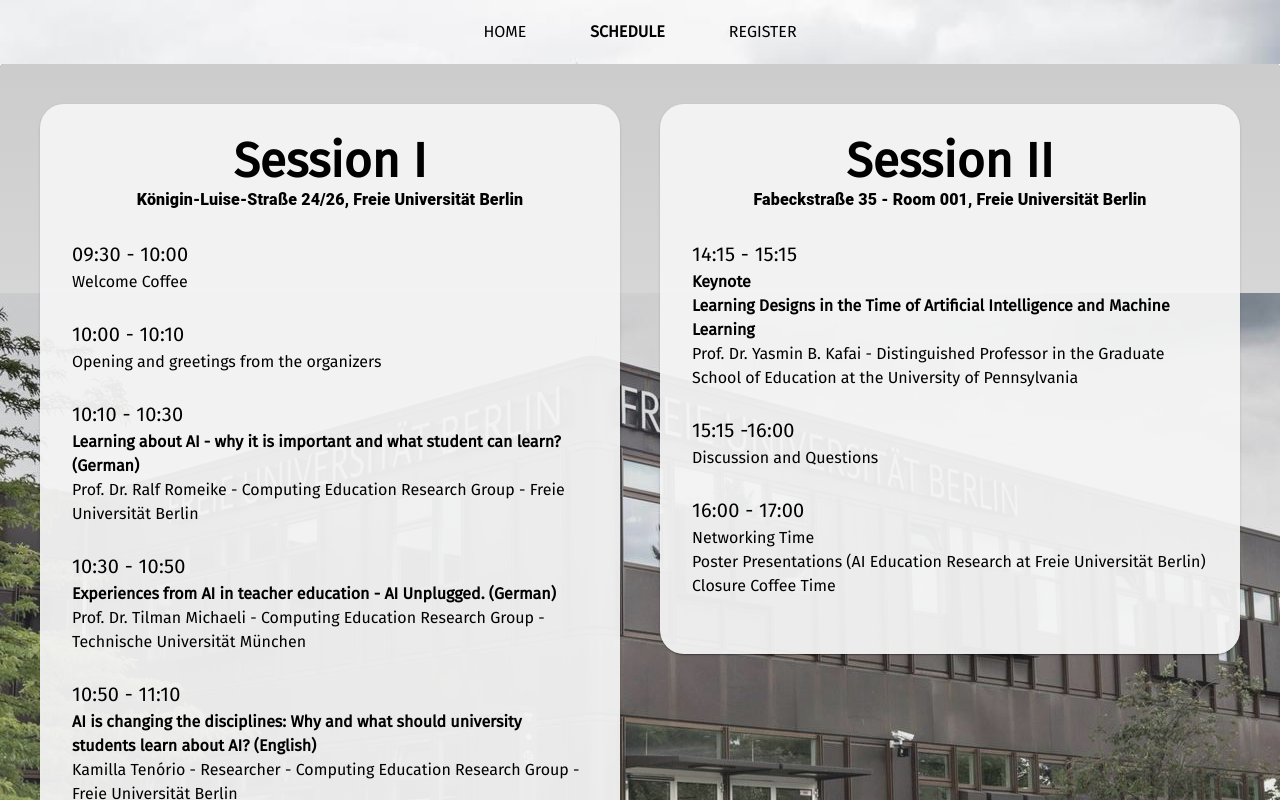
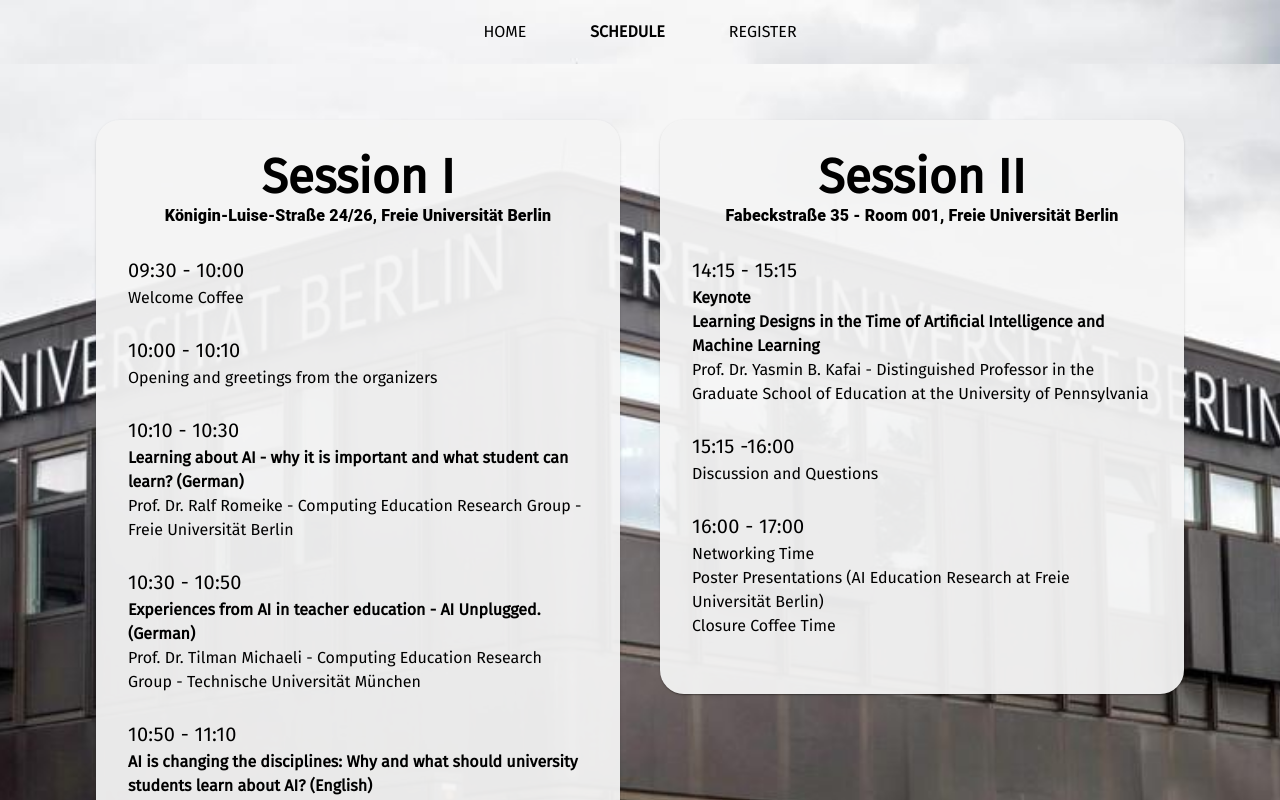
Before and after one commit to gregoryalbertt/AiWorkshop, a Vue app: page /schedule in a window 1280 px wide. Shown: the top 800 px of the page. Built offline with nearby package versions, Linux system fonts and the light colour scheme.

Commit message:
Adjusting the background image to fill any screen size

```diff
--- a/src/views/TheSchedule.vue
+++ b/src/views/TheSchedule.vue
@@ -1,6 +1,8 @@
 <template>
-    <v-card color="rgb(0,0,0, 0.5)" class="h-100">
-        <v-img gradient="to bottom, rgba(0,0,0,.2), rgba(255,255,255,.2)" class="background" src="/fu-university.jpeg">
+        <v-main class="background-image">
+        <v-container>
+        <!-- <v-card color="rgb(0,0,0, 0.5)" class="h-100">
+        <v-img gradient="to bottom, rgba(0,0,0,.2), rgba(255,255,255,.2)" class="background" src="/fu-university.jpeg"> -->
             <v-row>
 
                 <v-col class="pr-0" cols="12" sm="6">
@@ -119,8 +121,10 @@
                     </v-card>
                 </v-col>
             </v-row>
-        </v-img>
-    </v-card>
+        <!-- </v-img>
+    </v-card> -->
+    </v-container>
+    </v-main>
 </template>
 
 <script>
@@ -130,6 +134,17 @@
 </script>
 
 <style scoped>
+
+.background-image {
+  background-image: url('/fu-university.jpeg'); /* Replace with your image path */
+  background-size: cover;
+  background-position: center;
+  min-height: 100vh; /* Full viewport height */
+  width: 100vw; /* Full viewport width */
+  padding: 0; /* Remove padding */
+  margin: 0; /* Remove margin */
+}
+
 .background {
     background-color: white;
 }
```
